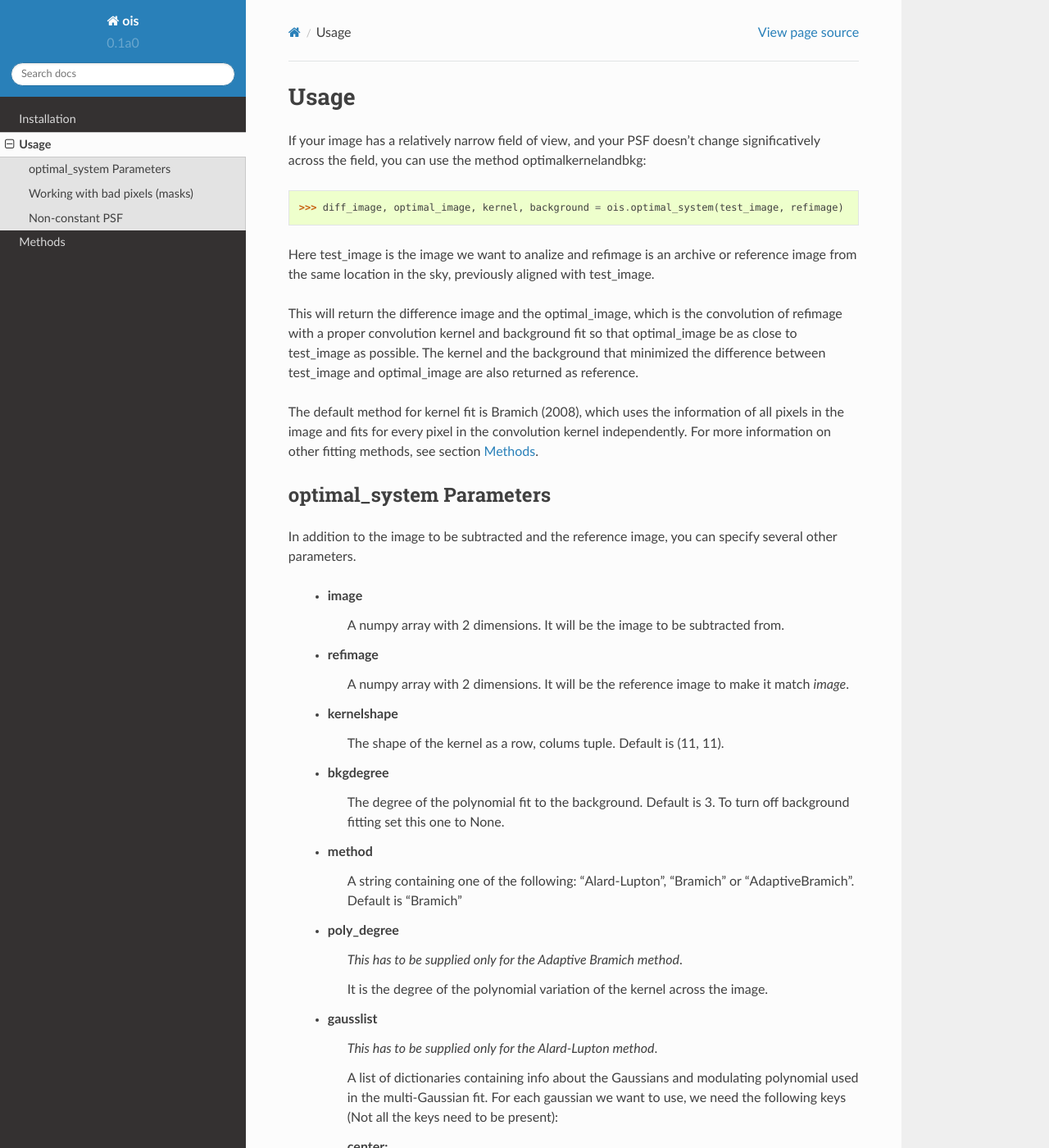
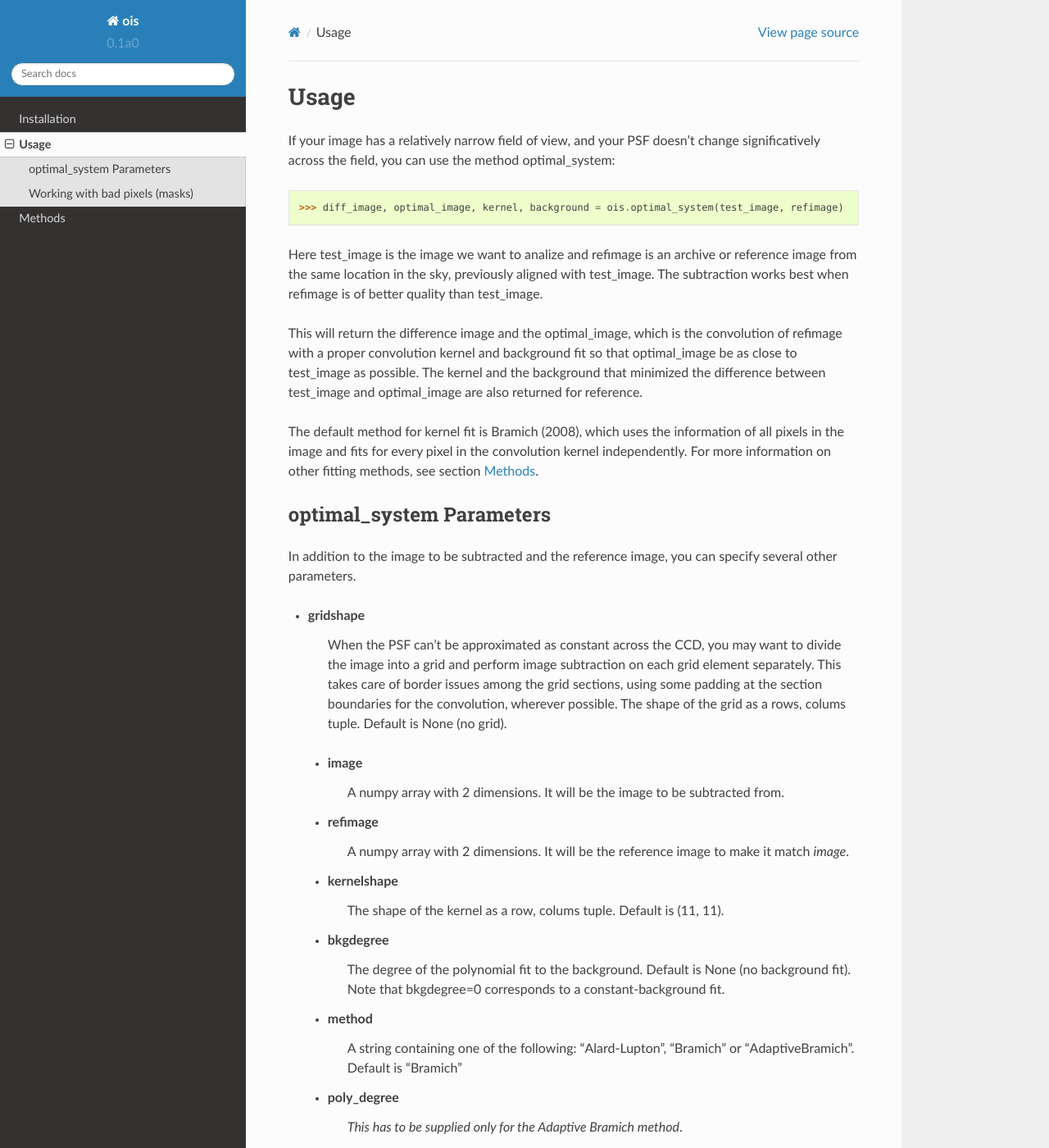
Before and after one commit to quatrope/ois, a Sphinx documentation site: the page built from docs/usage.rst, in a window 1280 px wide and 1400 px high. Shown: the whole window at 82% size. Built offline with Sphinx 7.4.7 and the Read the Docs theme 2.0.0, drawn with Linux system fonts in a browser that asks for light colours; some of the changed text lies outside the part shown.

Commit message:
Updated docs

```diff
--- a/docs/methods.rst
+++ b/docs/methods.rst
@@ -49,9 +49,9 @@ Bramich
 
 If no list of Gaussians is provided, ois will default to use the method for image subtraction developed by
 
-Bramich [bramich2010]_ modifies Alard-Lupton making each pixel of the kernel an independent parameter to fit.
+Bramich [bramich2008]_ modifies Alard-Lupton making each pixel of the kernel an independent parameter to fit.
 This is equivalent as having a vector basis consisting of `Delta kernels`.
-It will also simultaneously fit a polynomial background.
+It can also simultaneously fit a polynomial background.
 
 This method does not make assumptions on the kernel shape and can thus model completely arbitrary kernels.
 It can also correct for small translations between the images.
--- a/docs/usage.rst
+++ b/docs/usage.rst
@@ -2,15 +2,16 @@ Usage
 =====
 
 If your image has a relatively narrow field of view, and your PSF doesn't change significatively across the field,
-you can use the method optimalkernelandbkg::
+you can use the method optimal_system::
 
     >>> diff_image, optimal_image, kernel, background = ois.optimal_system(test_image, refimage)
 
 Here test_image is the image we want to analize and refimage is an archive or reference image from the same location in the sky, previously aligned with test_image.
+The subtraction works best when refimage is of better quality than test_image.
 
 This will return the difference image and the optimal_image, which is the convolution of refimage with a proper convolution kernel and
 background fit so that optimal_image be as close to test_image as possible.
-The kernel and the background that minimized the difference between test_image and optimal_image are also returned as reference.
+The kernel and the background that minimized the difference between test_image and optimal_image are also returned for reference.
 
 The default method for kernel fit is Bramich (2008), which uses the information of all pixels in the image and fits for every pixel in the convolution kernel independently.
 For more information on other fitting methods, see section :ref:`methods`.
@@ -20,6 +21,11 @@ optimal_system Parameters
 -------------------------
 
 In addition to the image to be subtracted and the reference image, you can specify several other parameters.
+
+* gridshape
+    When the PSF can't be approximated as constant across the CCD, you may want to divide the image into a grid and perform image subtraction on each grid element separately.
+    This takes care of border issues among the grid sections, using some padding at the section boundaries for the convolution, wherever possible.
+    The shape of the grid as a rows, colums tuple. Default is None (no grid).
 
  * image
     A numpy array with 2 dimensions. It will be the image to be subtracted from.
@@ -31,8 +37,8 @@ In addition to the image to be subtracted and the reference image, you can speci
     The shape of the kernel as a row, colums tuple. Default is (11, 11).
 
  * bkgdegree
-    The degree of the polynomial fit to the background. Default is 3.
-    To turn off background fitting set this one to None.
+    The degree of the polynomial fit to the background. Default is None (no background fit).
+    Note that bkgdegree=0 corresponds to a constant-background fit.
 
  * method
     A string containing one of the following: "Alard-Lupton", "Bramich" or "AdaptiveBramich".
@@ -91,24 +97,3 @@ The ois subtraction methods will ignore completely the information on those bad
 The returned image, will have a combined OR mask from the mask in test_image and the mask on refimage expanded to exclude pixels that would have used defective pixels in the convolution.
 
 If no mask is provided in both test_image and refimage, the returned image will be a numpy array (no mask).
-
-
-Non-constant PSF
-----------------
-
-When the image has a large field of view or lens defects, the PSF won't be constant across the CCD.
-
-In this case you may want to use AdaptiveBramich method, which tries to correct for kernel spatial variation.
-
-Another solution is to section your CCD into smaller regions on a grid and apply subtraction on each grid section.
-
-OIS offers an utility to apply image subtraction on each subsection, that also takes care of border issues.
-It uses a little bit of padding at the section boundaries for the convolution, when possible.
-
-    >>> diff = subtractongrid(test_image, refimage, gridshape=(3, 2))
-
-This method will divide test_image into 3 rows and 2 columns and apply optimal_system on each grid section.
-
-*gridshape* is a tuple with rows, columns. Default is (2, 2).
-
-It accepts all the other parameters in *optimal_system*.
```
Also changed, not shown: other parts of docs/methods.rst (+1 -1 lines), 1 other file.
